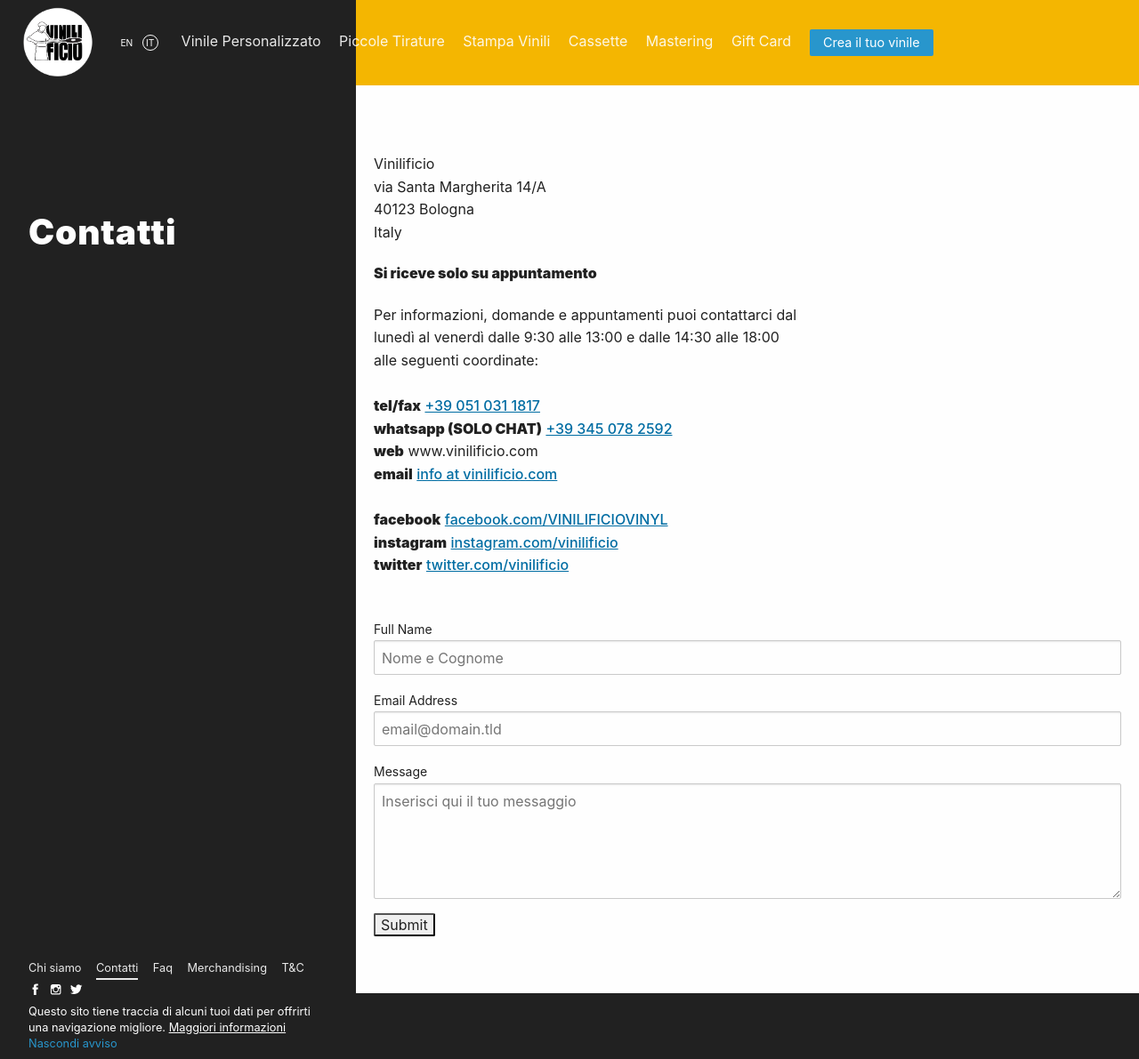
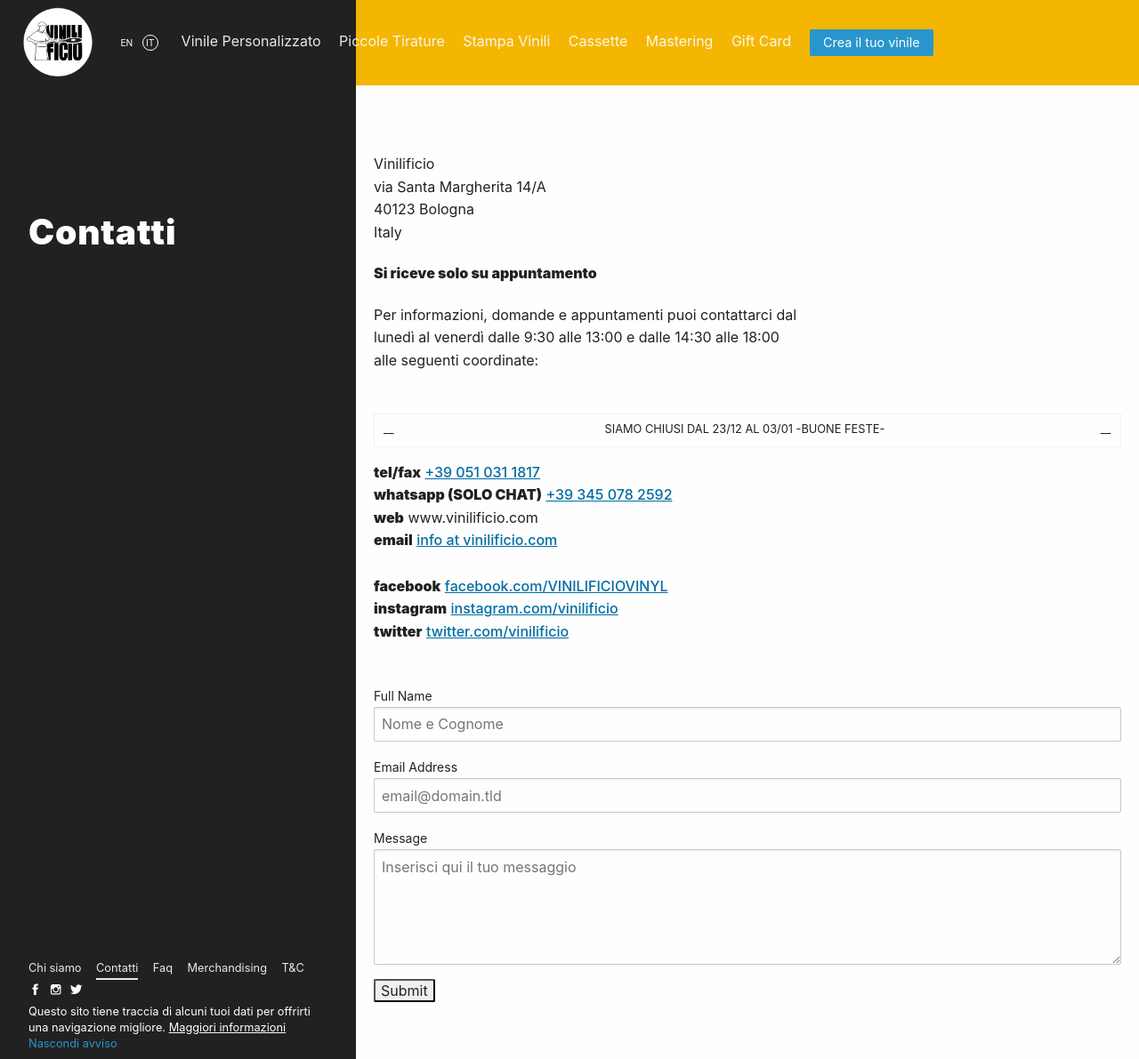
Before and after one commit to Vinilificio/vinilificio.com, a Jekyll site: the page built from _pages/contatti.md, in a window 1280 px wide and 1191 px high. Shown: the whole window at 89% size. Built offline with Jekyll 4.4.1, drawn with Linux system fonts in a browser that asks for light colours; nearby versions of some CDN libraries; comment, search, counter and statistics services are not loaded.

Commit message:
HOLIDAYS

```diff
--- a/_pages/contatti.md
+++ b/_pages/contatti.md
@@ -14,6 +14,9 @@
 __Si riceve solo su appuntamento__
 
 Per informazioni, domande e appuntamenti puoi contattarci dal lunedì al venerdì dalle 9:30 alle 13:00 e dalle 14:30 alle 18:00 alle seguenti coordinate:<br><br>
+
+__|||||||||| SIAMO CHIUSI DAL 23/12 AL 03/01 -BUONE FESTE-||||||||||__<BR>
+
 __tel/fax__ <a href="tel:+390510311817" title="Chiama il Vinilifico">+39 051 031 1817</a><br>
 __whatsapp (SOLO CHAT)__ <a href="https://wa.me/393450782592" title="Chatta su WhatsApp con il Vinilificio">+39 345 078 2592</a><br>
 __web__ www.vinilificio.com<br>
```
